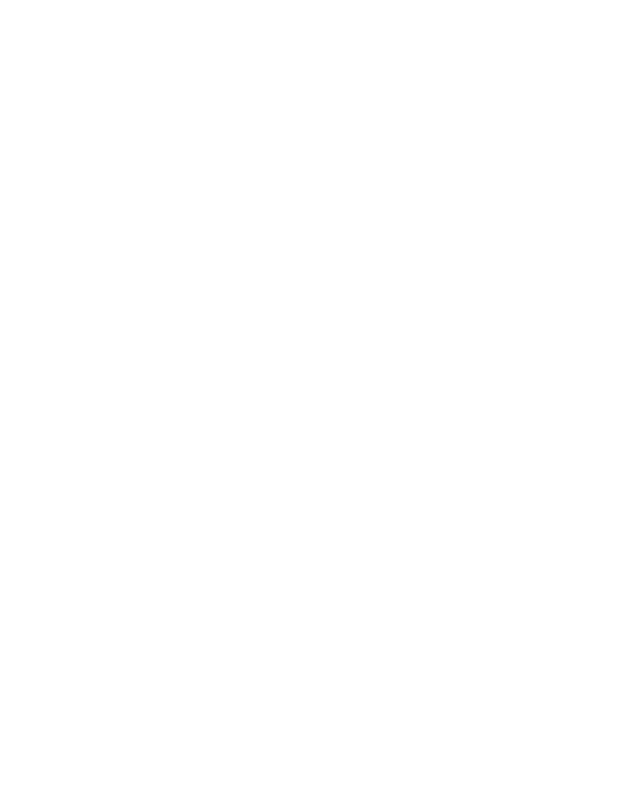
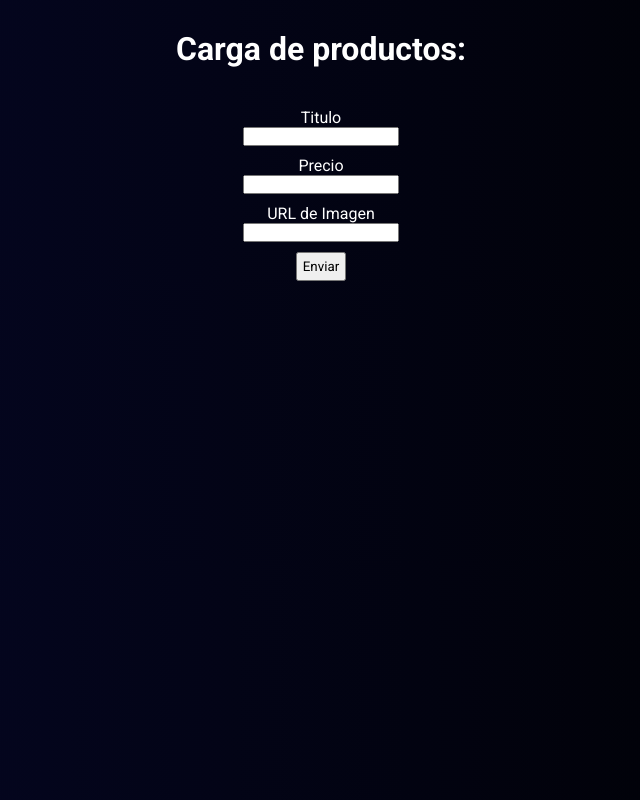
Before and after one commit to fedekrenn/backend-api-rest, a website: page public/index.html in a window 1280 px wide. Shown: the whole page, without its empty margins (319-959 px from the left). Drawn offline with Linux system fonts and the light colour scheme.

Commit message:
Se aplica formulario para carga de productos

```diff
--- a/public/index.html
+++ b/public/index.html
@@ -1,12 +1,32 @@
 <!DOCTYPE html>
 <html lang="en">
+
 <head>
     <meta charset="UTF-8">
     <meta http-equiv="X-UA-Compatible" content="IE=edge">
     <meta name="viewport" content="width=device-width, initial-scale=1.0">
+    <link rel="stylesheet" href="./style.css">
     <title>Solicitudes</title>
 </head>
+
 <body>
+    <!-- Formulario para probar la carga de productos -->
+    <h1>Carga de productos:</h1>
+
+    <form action="/api/productos" method="POST">
+
+        <label for="title">Titulo</label>
+        <input type="text" name="title" id="title">
+
+        <label for="price">Precio</label>
+        <input type="number" name="price" id="price">
+
+        <label for="thumbnail">URL de Imagen</label>
+        <input type="url" name="thumbnail" id="thumbnail">
+
+        <button type="submit">Enviar</button>
+    </form>
 
 </body>
+
 </html>
--- /dev/null
+++ b/public/style.css
@@ -0,0 +1,34 @@
+@import url('https://fonts.googleapis.com/css2?family=Roboto:ital,wght@0,100;0,300;0,400;0,700;1,400;1,700&display=swap');
+
+* {
+    margin: 0;
+    padding: 0;
+    box-sizing: border-box;
+    font-family: 'Roboto', sans-serif;
+}
+
+body {
+    background: linear-gradient(90deg, #050727 0%, #000000 100%);
+    color: white;
+}
+
+h1 {
+    text-align: center;
+    margin: 30px 0;
+}
+
+form {
+    display: flex;
+    flex-direction: column;
+    justify-content: center;
+    align-items: center;
+}
+
+label {
+    margin-top: 10px;
+}
+
+button {
+    margin-top: 10px;
+    padding: 5px;
+}
```
Also changed, not shown: server.js (+9 -4 lines).
